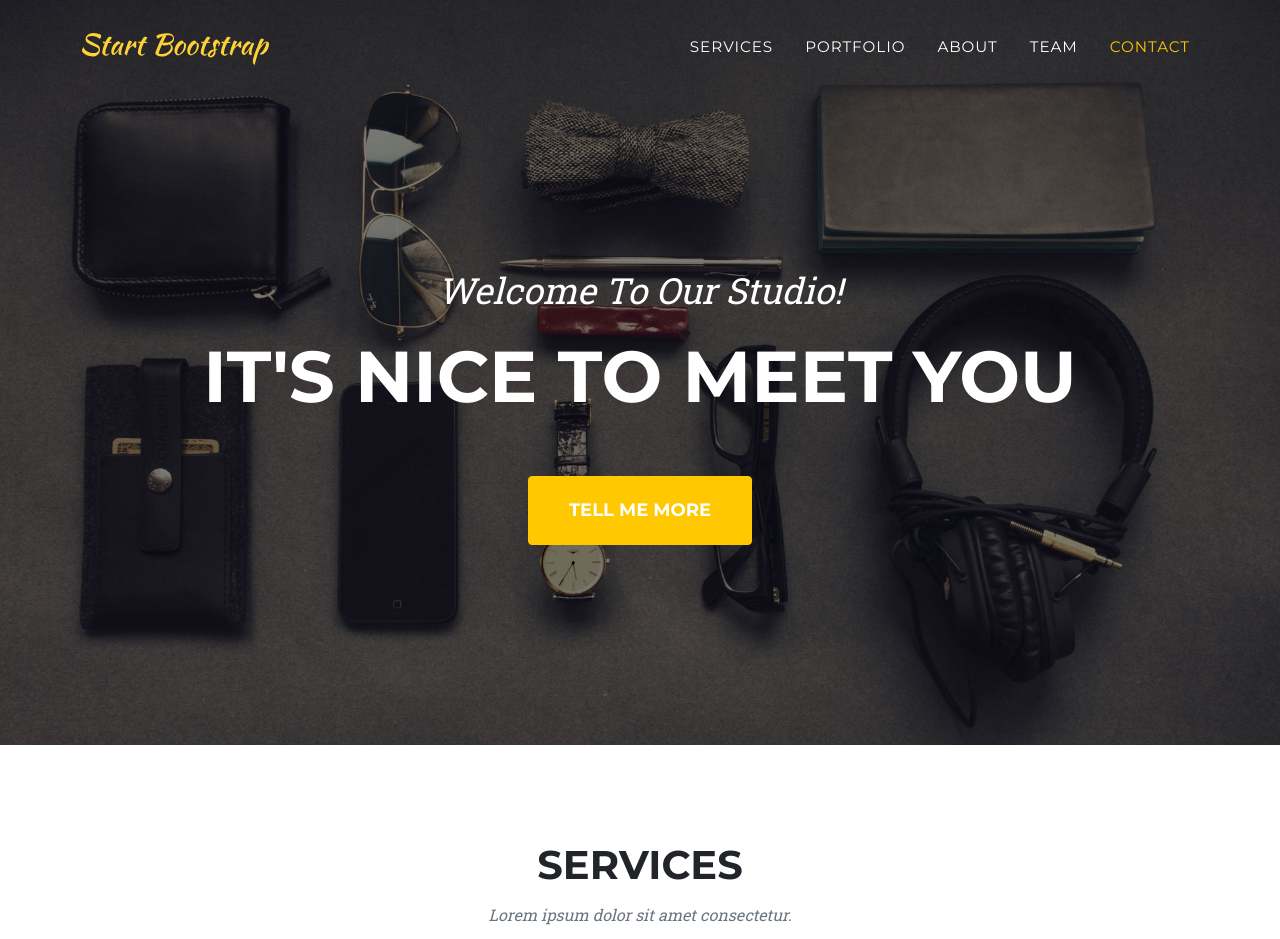
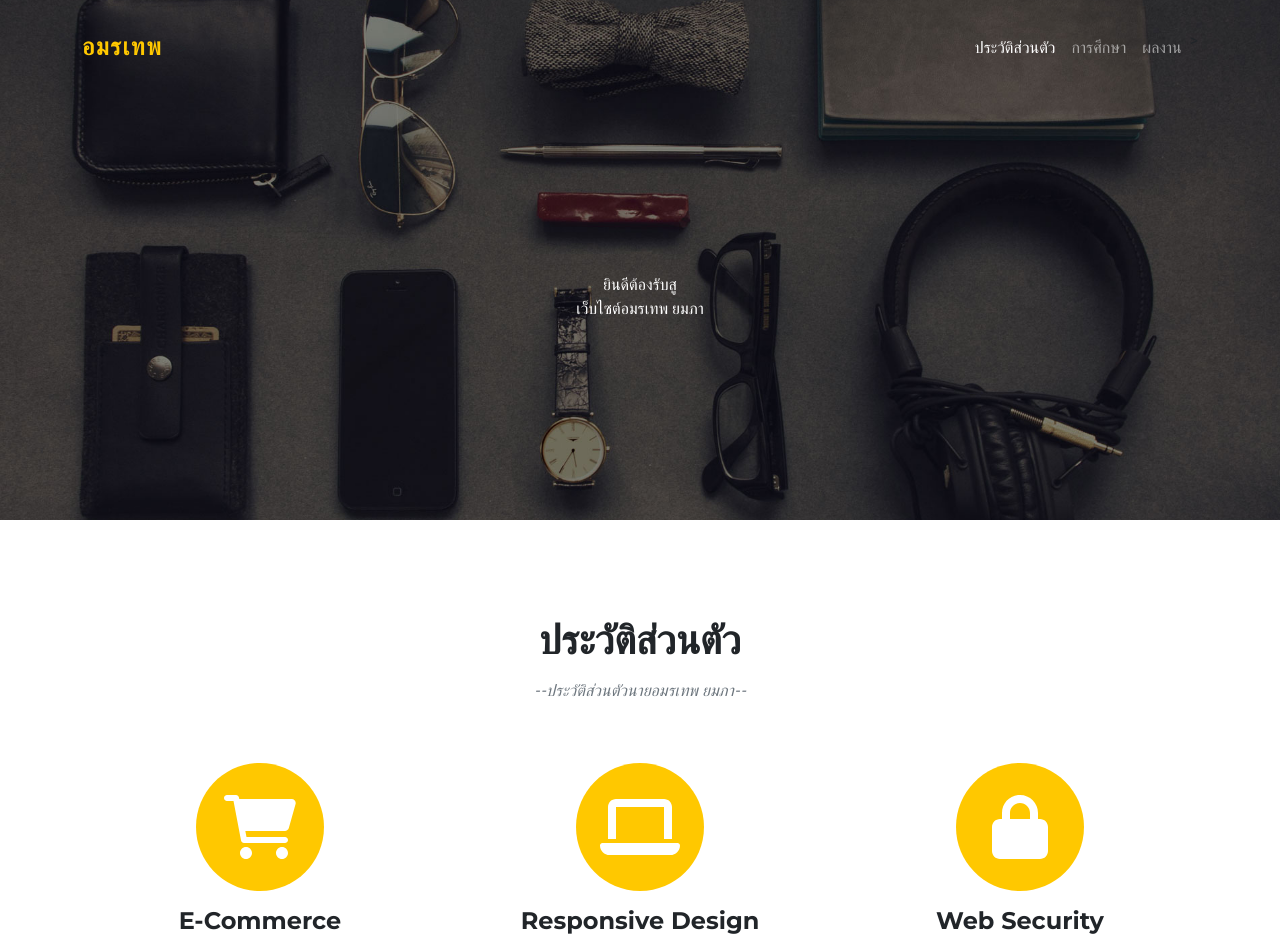
Before and after one commit to Kong1tap/amonthep.github.io, a plain HTML site: page index.html in a window 1280 px wide. Shown: the top 939 px of the page. Drawn offline with nearby package versions, Linux system fonts and the light colour scheme.

Commit message:
Update index.html

```diff
--- a/index.html
+++ b/index.html
@@ -5,7 +5,7 @@
         <meta name="viewport" content="width=device-width, initial-scale=1, shrink-to-fit=no" />
         <meta name="description" content="" />
         <meta name="author" content="" />
-        <title>Agency - Start Bootstrap Theme</title>
+        <title>Agency - Resume Amonthep Theme</title>
         <!-- Favicon-->
         <link rel="icon" type="image/x-icon" href="assets/favicon.ico" />
         <!-- Font Awesome icons (free version)-->
@@ -20,18 +20,16 @@
         <!-- Navigation-->
         <nav class="navbar navbar-expand-lg navbar-dark fixed-top" id="mainNav">
             <div class="container">
-                <a class="navbar-brand" href="#page-top"><img src="assets/img/navbar-logo.svg" alt="..." /></a>
+                <a class="navbar-brand js-scroll-trigger" href="#page-top">อมรเทพ</a>>
                 <button class="navbar-toggler" type="button" data-bs-toggle="collapse" data-bs-target="#navbarResponsive" aria-controls="navbarResponsive" aria-expanded="false" aria-label="Toggle navigation">
                     Menu
                     <i class="fas fa-bars ms-1"></i>
                 </button>
                 <div class="collapse navbar-collapse" id="navbarResponsive">
                     <ul class="navbar-nav text-uppercase ms-auto py-4 py-lg-0">
-                        <li class="nav-item"><a class="nav-link" href="#services">Services</a></li>
-                        <li class="nav-item"><a class="nav-link" href="#portfolio">Portfolio</a></li>
-                        <li class="nav-item"><a class="nav-link" href="#about">About</a></li>
-                        <li class="nav-item"><a class="nav-link" href="#team">Team</a></li>
-                        <li class="nav-item"><a class="nav-link" href="#contact">Contact</a></li>
+                       <a class="nav-link js-scroll-trigger" href="#about">ประวัติส่วนตัว</a>
+                       <a class="nav-link js-scroll-trigger" href="#edu">การศึกษา</a>
+                       <a class="nav-link js-scroll-trigger" href="#portfolio">ผลงาน</a>>
                     </ul>
                 </div>
             </div>
@@ -39,17 +37,16 @@
         <!-- Masthead-->
         <header class="masthead">
             <div class="container">
-                <div class="masthead-subheading">Welcome To Our Studio!</div>
-                <div class="masthead-heading text-uppercase">It's Nice To Meet You</div>
-                <a class="btn btn-primary btn-xl text-uppercase" href="#services">Tell Me More</a>
+                <div class="intro-lead-in">ยินดีต้องรับสู</ ่ div>
+                <div class="intro-heading text-uppercase">เว็บไซต์อมรเทพ ยมภา</div>
             </div>
         </header>
         <!-- Services-->
         <section class="page-section" id="services">
             <div class="container">
                 <div class="text-center">
-                    <h2 class="section-heading text-uppercase">Services</h2>
-                    <h3 class="section-subheading text-muted">Lorem ipsum dolor sit amet consectetur.</h3>
+                    <h2 class="section-heading text-uppercase">ประวัติส่วนตัว</h2>
+                    <h3 class="section-subheading text-muted">--ประวัติส่วนตัวนายอมรเทพ ยมภา--</h3>
                 </div>
                 <div class="row text-center">
                     <div class="col-md-4">
```
